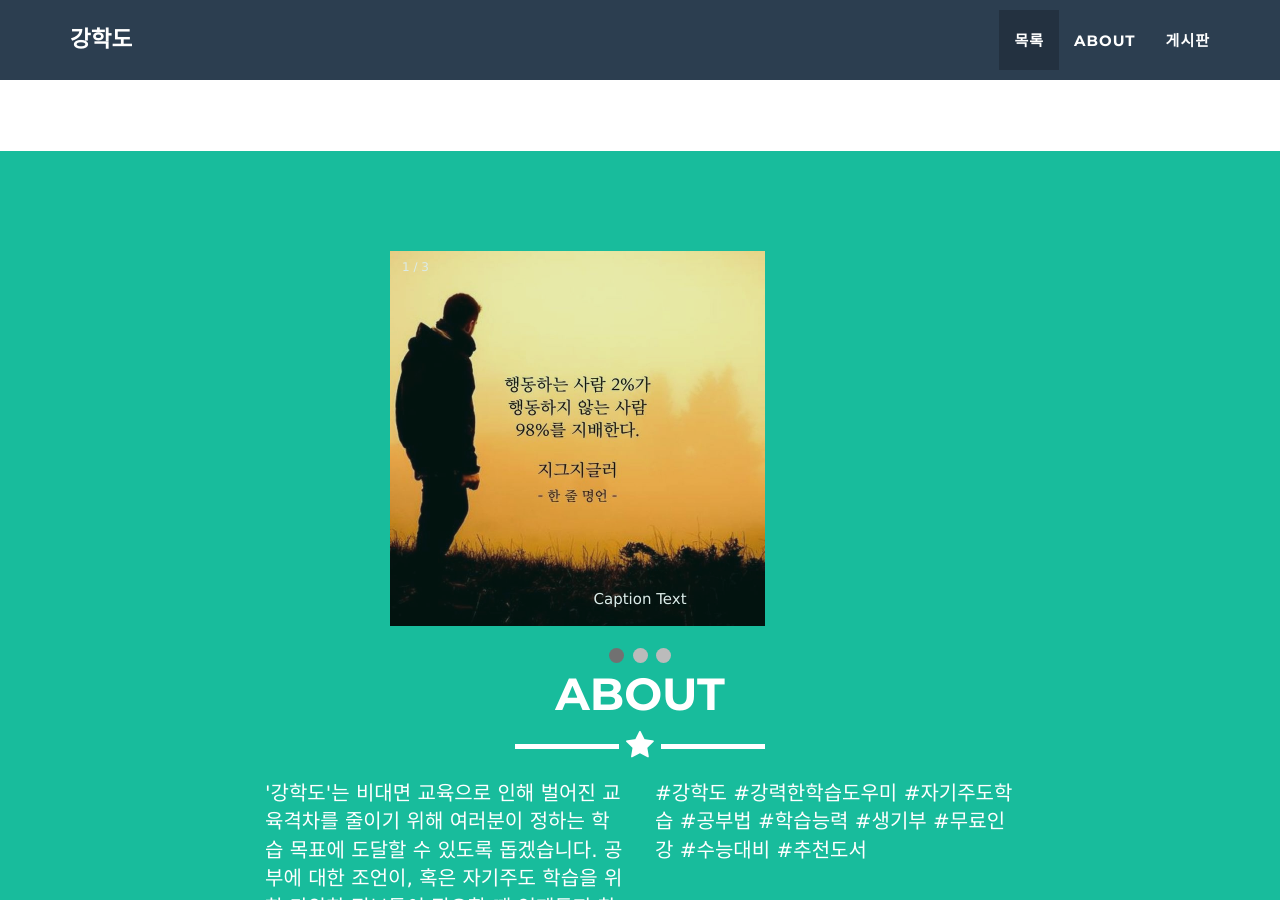
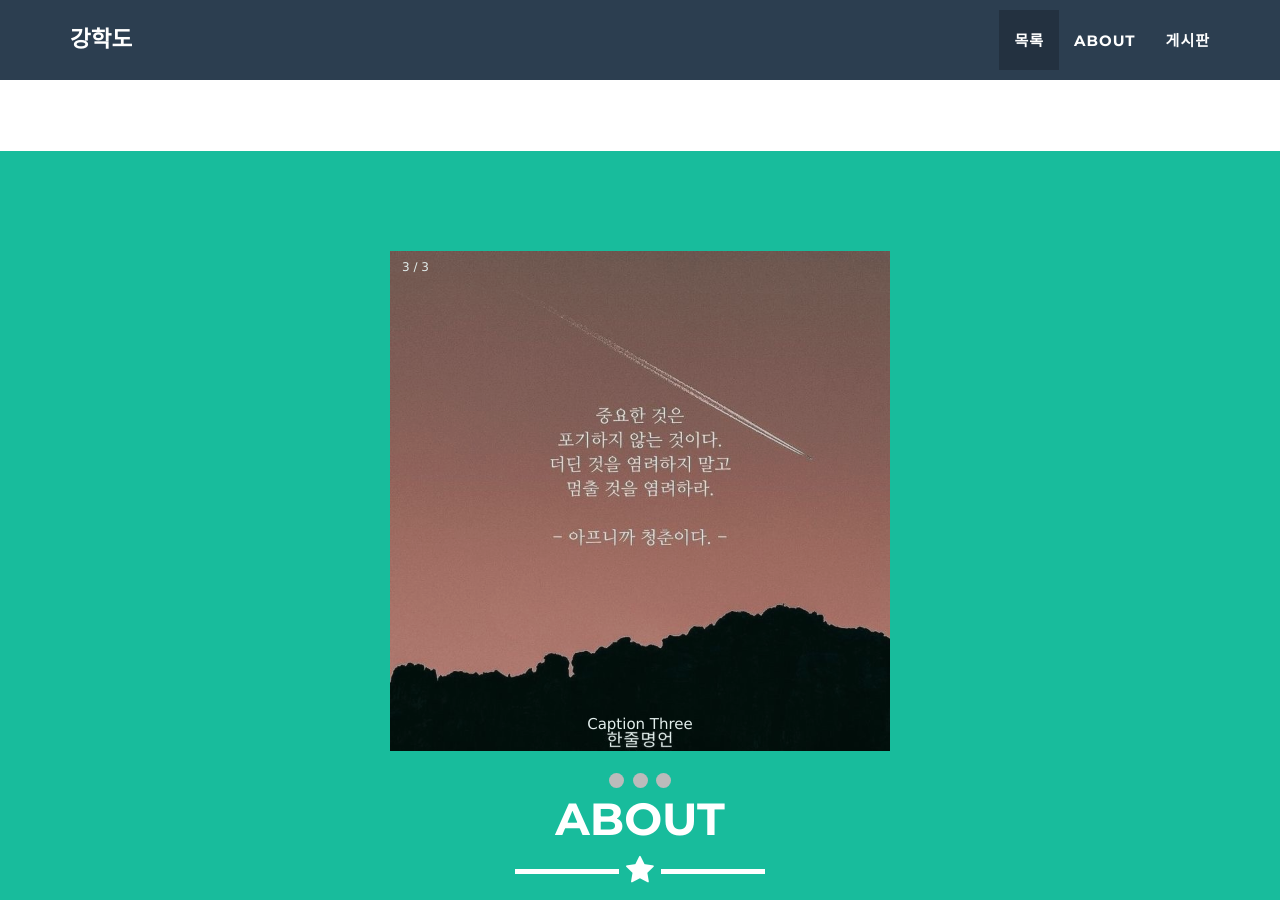
Before and after one commit to study-helper-liveclass/study_helper, a Jekyll site: the page built from _posts/2014-07-18-project-1.markdown, in a window 1280 px wide and 900 px high, scrolled down 2374 px. Built offline with Jekyll 4.4.1, drawn with Linux system fonts in a browser that asks for light colours.

Commit message:
명언 힘들다

```diff
--- a/_includes/about.html
+++ b/_includes/about.html
@@ -98,19 +98,100 @@
         <div class="slideshow-container">
             <div class="mySlides fade">
                 <div class="numbertext">1 / 3</div>
-                <img src="img/a_1.jpg" style="width:75%">
+                <img src="img/a_1.jpg" style="width:100%">
                 <div class="text">Caption Text</div>
             </div>
             <div class="mySlides fade">
                 <div class="numbertext">2 / 3</div>
-                <img src="img/a_2.jpg" style="width:75%">
+                <img src="img/a_2.jpg" style="width:100%">
                 <div class="text">Caption Two</div>
             </div>
             <div class="mySlides fade">
                 <div class="numbertext">3 / 3</div>
-                <img src="img/a_3.jpg" style="width:75%">
+                <img src="img/a_3.jpg" style="width:100%">
                 <div class="text">Caption Three</div>
             </div>
+            <div class="mySlides fade">
+                <div class="numbertext">3 / 3</div>
+                <img src="img/a_4.jpg" style="width:100%">
+                <div class="text">Caption Three</div>
+            </div>
+            <div class="mySlides fade">
+                <div class="numbertext">3 / 3</div>
+                <img src="img/a_5.jpg" style="width:100%">
+                <div class="text">Caption Three</div>
+            </div>
+            <div class="mySlides fade">
+                <div class="numbertext">3 / 3</div>
+                <img src="img/a_6.jpg" style="width:100%">
+                <div class="text">Caption Three</div>
+            </div>
+            <div class="mySlides fade">
+                <div class="numbertext">3 / 3</div>
+                <img src="img/a_7.jpg" style="width:100%">
+                <div class="text">Caption Three</div>
+            </div>
+            <div class="mySlides fade">
+                <div class="numbertext">3 / 3</div>
+                <img src="img/a_8.jpg" style="width:100%">
+                <div class="text">Caption Three</div>
+            </div>
+            <div class="mySlides fade">
+                <div class="numbertext">3 / 3</div>
+                <img src="img/a_9.jpg" style="width:100%">
+                <div class="text">Caption Three</div>
+            </div>
+            <div class="mySlides fade">
+                <div class="numbertext">3 / 3</div>
+                <img src="img/a_10.jpg" style="width:100%">
+                <div class="text">Caption Three</div>
+            </div>
+            <div class="mySlides fade">
+                <div class="numbertext">3 / 3</div>
+                <img src="img/a_11.jpg" style="width:100%">
+                <div class="text">Caption Three</div>
+            </div>
+            <div class="mySlides fade">
+                <div class="numbertext">3 / 3</div>
+                <img src="img/a_12.jpg" style="width:100%">
+                <div class="text">Caption Three</div>
+            </div>
+            <div class="mySlides fade">
+                <div class="numbertext">3 / 3</div>
+                <img src="img/a_13.jpg" style="width:100%">
+                <div class="text">Caption Three</div>
+            </div>
+            <div class="mySlides fade">
+                <div class="numbertext">3 / 3</div>
+                <img src="img/a_14.jpg" style="width:100%">
+                <div class="text">Caption Three</div>
+            </div>
+            <div class="mySlides fade">
+                <div class="numbertext">3 / 3</div>
+                <img src="img/a_15.jpg" style="width:100%">
+                <div class="text">Caption Three</div>
+            </div>
+            <div class="mySlides fade">
+                <div class="numbertext">3 / 3</div>
+                <img src="img/a_16.jpg" style="width:100%">
+                <div class="text">Caption Three</div>
+            </div>
+            <div class="mySlides fade">
+                <div class="numbertext">3 / 3</div>
+                <img src="img/a_17.jpg" style="width:100%">
+                <div class="text">Caption Three</div>
+            </div>
+            <div class="mySlides fade">
+                <div class="numbertext">3 / 3</div>
+                <img src="img/a_18.jpg" style="width:100%">
+                <div class="text">Caption Three</div>
+            </div>
+            <div class="mySlides fade">
+                <div class="numbertext">3 / 3</div>
+                <img src="img/a_19.jpg" style="width:100%">
+                <div class="text">Caption Three</div>
+            </div>
+
         </div>
         <br>
         <div style="text-align:center">
```
